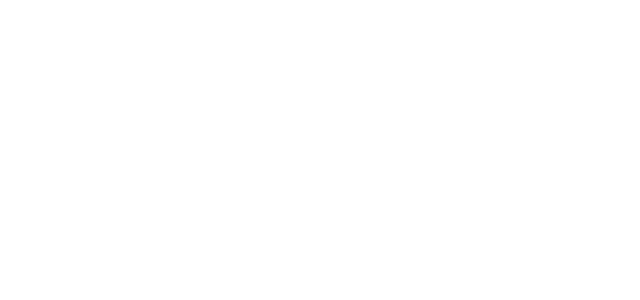
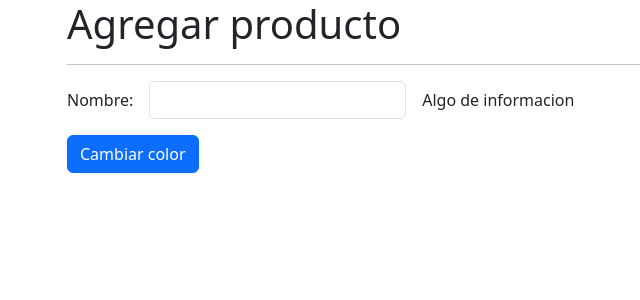
Before and after one commit to Duvan2662/Directivas-Personalizadas, an Angular app: page /products/product in a window 1280 px wide. Before the commit this address led to /. Shown: the top 300 px of the page, without its empty margins (15-655 px from the left). Built offline with nearby package versions, Linux system fonts and the light colour scheme.

Commit message:
Creacion de la estructura del proyecto las carpetas, modulos y componentes y creacion del template de productPageComponent

```diff
--- a/src/app/app.routes.ts
+++ b/src/app/app.routes.ts
@@ -1,3 +1,12 @@
 import { Routes } from '@angular/router';
 
-export const routes: Routes = [];
+export const routes: Routes = [
+  {
+    path:'products',
+    loadChildren: () => import('./products/products.module').then(m => m.ProductsModule)
+  },
+  {
+    path:'**',
+    redirectTo:'products'
+  }
+];
--- /dev/null
+++ b/src/app/products/pages/product-page/product-page.component.html
@@ -0,0 +1,29 @@
+<h1>Agregar producto</h1>
+<hr>
+
+<form>
+
+  <div class="row g-3 align-items-center mb-3">
+
+    <div class="col-auto">
+      <label>Nombre:</label>
+    </div>
+    <div class="col-auto">
+      <input type="text" class="form-control">
+    </div>
+    <div class="col-auto">
+      <span>Algo de informacion</span>
+    </div>
+
+
+  </div>
+
+  <div class="row">
+    <div class="col">
+      <button class="btn btn-primary">
+        Cambiar color
+      </button>
+    </div>
+  </div>
+
+</form>
```
Also changed, not shown: src/app/products/pages/product-page/product-page.component.ts (added, +9 -0 lines), src/app/products/products-routing.module.ts (added, +25 -0 lines), src/app/products/products.module.ts (added, +14 -0 lines), src/app/products/pages/product-page/product-page.component.css (added), 1 other file (tests, documents, lock files or other folders).
